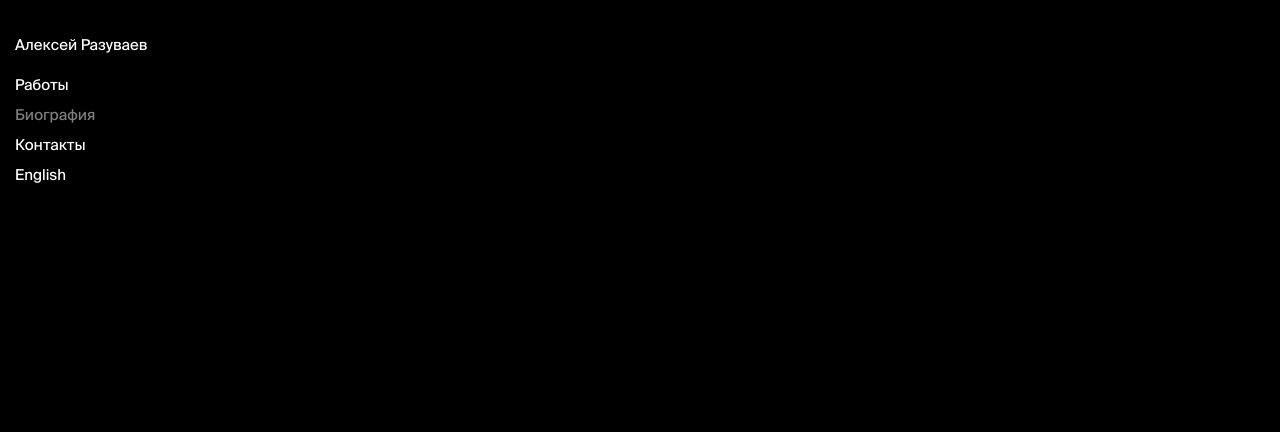
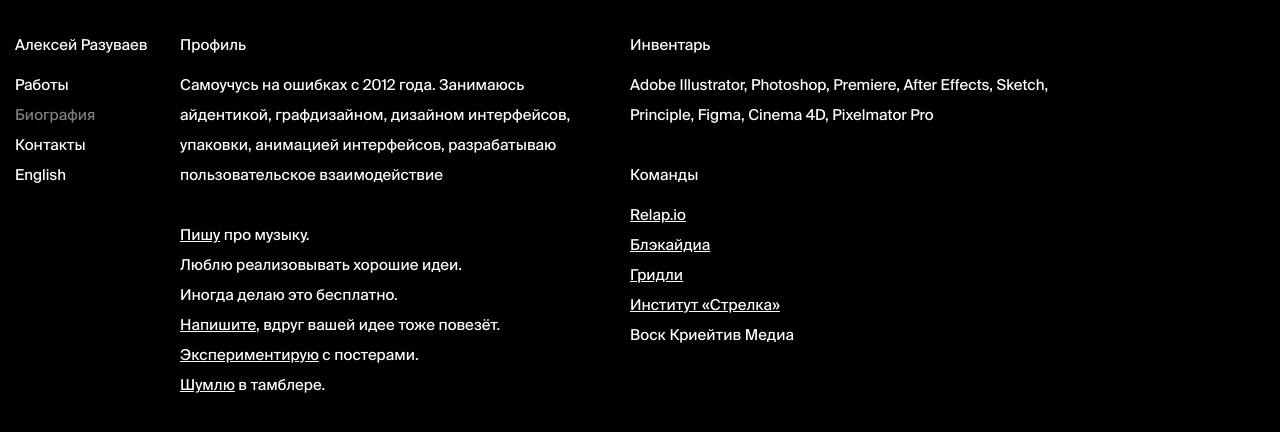
Before and after one commit to ruselcmplx/razuv, a React (Create React App) app: page / in a window 1280 px wide. Both pictures are taken after a click on the item "Биография". Shown: the top 432 px of the page. Built offline with nearby package versions, Linux system fonts and the light colour scheme.

Commit message:
Добавил блок Bio

```diff
--- a/src/App.css
+++ b/src/App.css
@@ -10,3 +10,11 @@
     margin-top: 30px;
     width: calc(100% - 180px);
 }
+
+.App a {
+    color: #ffffff;
+}
+
+.App a:visited {
+    color: #ffffff;
+}
--- a/src/App.js
+++ b/src/App.js
@@ -1,6 +1,7 @@
 import React, { Component } from 'react';
 import Menu from './Menu.js';
 import Works from './Works.js';
+import Bio from './Bio.js';
 import Contacts from './Contacts.js';
 import './App.css';
 import data from './data/data.json'
@@ -43,6 +44,9 @@
          case 0:
             activeArea = <Works works={works} years={years} />
             break;
+         case 1:
+            activeArea = <Bio lang={lang}/>
+            break;
          case 2:
             activeArea = <Contacts lang={lang} />
             break;
--- /dev/null
+++ b/src/Bio.css
@@ -0,0 +1,19 @@
+.Bio .Content {
+    position: relative;
+    display: inline-block;
+    vertical-align: top;
+    margin-right: 30px;
+    width: 420px;
+}
+
+.Bio .Content p {
+    margin: 0;
+}
+
+.Bio .Header {
+    margin-bottom: 10px;
+}
+
+.Bio .Text {
+    margin-bottom: 2em;
+}
--- /dev/null
+++ b/src/Bio.js
@@ -0,0 +1,103 @@
+import React, { Component } from 'react';
+import './Bio.css'
+
+let links = {
+   "music": "1",
+   "contact": "2",
+   "experiment":  "3",
+   "noise": "4",
+   "relap": "5",
+   "blackidea": "6",
+   "gridly": "7",
+   "strelka": "8"
+}
+
+let strings = {
+
+   "ru": {
+      "profile": "Профиль",
+      "profileText": "Самоучусь на ошибках с 2012 года. Занимаюсь айдентикой, графдизайном, дизайном интерфейсов, упаковки, анимацией интерфейсов, разрабатываю пользовательское взаимодействие",
+      "profileActivities":
+         <div className="ProfileActivities">
+            <p><a href={links.music}>Пишу</a> про музыку.</p>
+            <p>Люблю реализовывать хорошие идеи.</p>
+            <p>Иногда делаю это бесплатно.</p>
+            <p><a href={links.contact}>Напишите</a>, вдруг вашей идее тоже повезёт.</p>
+            <p><a href={links.experiment}>Экспериментирую</a> с постерами.</p>
+            <p><a href={links.noise}>Шумлю</a> в тамблере.</p>
+         </div>
+      ,
+      "inventory": "Инвентарь",
+      "inventoryText": "Adobe Illustrator, Photoshop, Premiere, After Effects, Sketch, Principle, Figma, Cinema 4D, Pixelmator Pro",
+      "teams": "Команды",
+      "teamsLinks":
+         <div>
+            <p><a href={links.relap}>Relap.io</a></p>
+            <p><a href={links.blackidea}>Блэкайдиа</a></p>
+            <p><a href={links.gridly}>Гридли</a></p>
+            <p><a href={links.strelka}>Институт «Стрелка»</a></p>
+            <p>Воск Криейтив Медиа</p>
+         </div>
+   },
+   "en": {
+      "profile": "Profile",
+      "profileText": "Since 2012 I am learning on my own at creating brand identities, graphic design, UI and UX design and animating interfaces.",
+      "profileActivities": [
+         <p>
+            Also I love to <a href={links.music}>make playlists</a>,
+            make good ideas come true (sometimes for free),
+            <a href={links.experiment}>experimenting</a> on Blank Poster
+            and <a href={links.noise}>making noise</a> on Tumblr.
+         </p>
+      ],
+      "inventory": "Inventory",
+      "inventoryText": "Adobe Illustrator, Photoshop, Premiere, After Effects, Sketch, Principle, Figma, Cinema 4D, Pixelmator Pro",
+      "teams": "Teams",
+      "teamsLinks": [
+         <div className="TeamLinks">
+            <p><a href={links.relap}>Relap.io</a></p>
+            <p><a href={links.blackidea}>Blackidea</a></p>
+            <p><a href={links.gridly}>Gridly</a></p>
+            <p><a href={links.strelka}>Strelka Institute</a></p>
+            <p>WOSQ Creative Media</p>
+         </div>
+      ]
+   }
+}
+
+
+class Bio extends Component {
+   constructor(props) {
+      super(props);
+      this.state = {
+         strings: strings
+      };
+   }
+
+   render() {
+      const state = this.state;
+      const strings = this.props.lang ? state.strings.ru : state.strings.en;
+
+      return(
+         <div className="Bio">
+            <div className="Profile Content">
+               <div className="Header">{strings.profile}</div>
+               <div className="Text">{strings.profileText}</div>
+               <div className="Profile_Activities">{strings.profileActivities}</div>
+            </div>
+            <div className="Content">
+               <div className="Inventory">
+                  <div className="Header">{strings.inventory}</div>
+                  <div className="Text">{strings.inventoryText}</div>
+               </div>
+               <div className="Teams">
+                  <div className="Header">{strings.teams}</div>
+                  <div className="Teams_Links">{strings.teamsLinks}</div>
+               </div>
+            </div>
+         </div>
+      )
+   }
+}
+
+export default Bio;
--- a/src/Contacts.css
+++ b/src/Contacts.css
@@ -17,11 +17,3 @@
     opacity: 0.5;
     width: 100%;
 }
-
-.Contacts .SocialsLinks a {
-    color: #ffffff;
-}
-
-.Contacts .SocialsLinks a:visited {
-    color: #ffffff;
-}
```
